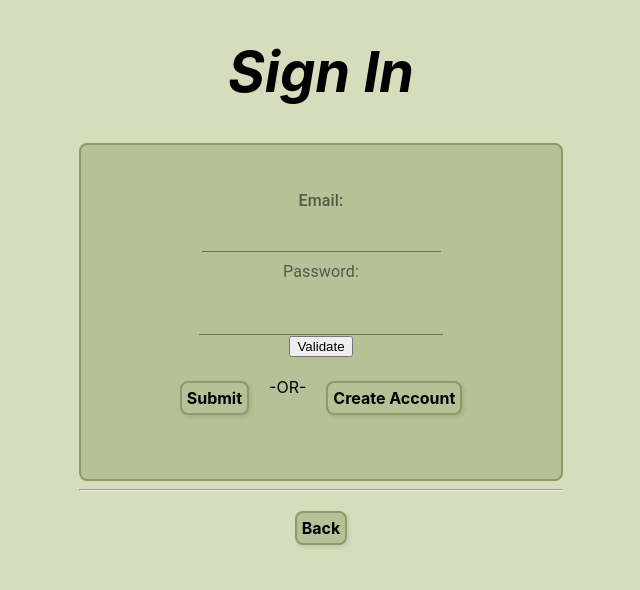
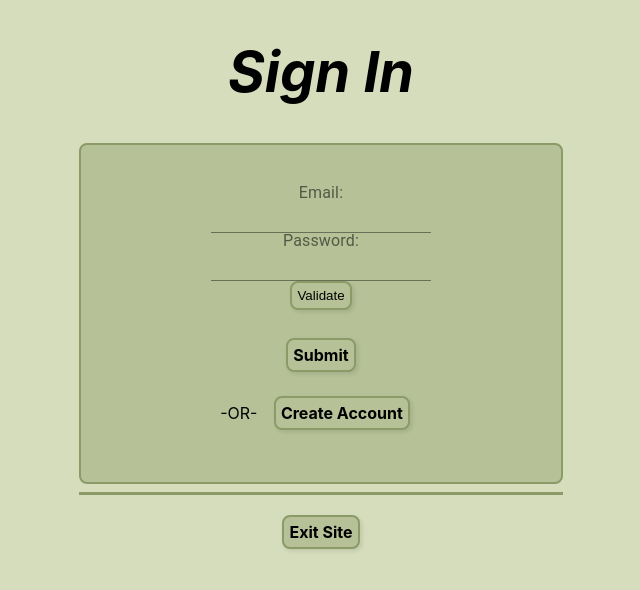
Before and after one commit to dungtran3864/swen-514-web-app, a React (Create React App) app: page /sign-in in a window 1280 px wide. Shown: the top 590 px of the page, without its empty margins (319-959 px from the left). Built offline with nearby package versions, Linux system fonts and the light colour scheme.

Commit message:
worked on implementing the sign in post method

```diff
--- a/src/SignIn.js
+++ b/src/SignIn.js
@@ -15,72 +15,53 @@ const StyledSignIn = styled(CenteredColumn)`
     ${Styles.header};
   }
 
-  #email{
-    ${Styles.label};
+  button{
+    ${Styles.darkOutline};
+    background-color: ${Colors.green2};
+    ${Styles.smallShadow};
+    cursor: pointer;
   }
 
-  #password{
-    ${Styles.input};
+  hr{
+    ${Styles.hr};
   }
-
-  #emailLabel{
-    ${Styles.label};
-  }
-
-  #passwordLabel{
-    ${Styles.input};
-  }
-
-  #buttons{
-    padding: 12px;
-    ${Styles.centeredRow};
-  }
-
-  #or{
-    margin: 8px;
-    align: center;
-  }
-
 ` ;
 
 const axios = require('axios').default;
 
 class SignIn extends Component{
 
-    axiosPost(email, password){
-        axios.post('https://itpuavz5l8.execute-api.us-east-1.amazonaws.com/dev/login', {
-            "email": "email",
-            "password": "password"
-        }).then(function (response){
-            console.log(response);
-        }).catch(function(error){
-            console.log(error);
-        });
-    }
-
     constructor(props) {
         super(props);
         console.log(this.props)
         this.state = {
             email: "",
-            password: "",
+            password: ""
         }
     }
 
     render() {
         return (
             <StyledSignIn>
+                <head>
+                    <title>WSCS - Sign In</title>
+                </head>
                 <header className="Account-Header">
                     <h1>Sign In</h1>
                 </header>
                 <body>
                 <div className="Form">
                     <div id="login">
-                        <InputLabel htmlFor="email" id="emailLabel">Email:</InputLabel>
-                        <Input type="text" id="email" name="email"/>
-                        <InputLabel htmlFor="password" id="passwordLabel">Password:</InputLabel>
-                        <Input type="password" id="password" name="password"/><br/>
-                        <button id="validate">Validate</button>
+                        {this.state.invalidEmail && <label className="error-msg">Email not found.</label>}
+                        <InputLabel htmlFor="email">Email:</InputLabel>
+                        <Input type="text" id="email" name="email" onChange={evt => this.updateEmail(evt)} /> {/* todo : update the states on input */}
+
+                        {this.state.invalidPassword && <label className="error-msg">Password is incorrect.</label>}
+                        <InputLabel htmlFor="password">Password:</InputLabel>
+                        <Input type="password" id="password" name="password" onChange={evt => this.updatePassword(evt)}/><br/>
+
+                        <button id="validate-button" onClick={() => this.axiosPost()}>Validate</button><br />
+                        <p id = "t3st"></p>
                     </div>
 
                     <div id="buttons">
@@ -90,12 +71,49 @@ class SignIn extends Component{
                     </div>
                 </div>
                 <hr />
-                <Button to={"/"} label={"Back"}/>
+                <Button to={"/"} label={"Exit Site"}/>
                 </body>
             </StyledSignIn>
         );
     }
+
+    updateEmail(evt) {
+        this.setState({email: evt.target.value});
+    }
+
+    updatePassword(evt) {
+        this.setState({password: evt.target.value});
+    }
+
+    check(){
+        document.getElementById("validate-button").innerText = "Button";
+    }
+
+    validateStates(){
+        this.axiosPost();
+    }
+
+    axiosPost(){
+        axios.post('https://itpuavz5l8.execute-api.us-east-1.amazonaws.com/dev/login', {
+            "email": this.state.email,
+            "password": this.state.password
+        }).then(function (response){
+            console.log(response);
+            if(response.status === 401){
+                //email does not exist: set invalidEmail to true
+                this.setState({invalidEmail: true});
+            }else if(response.status === 403){
+                //password is incorrect: set invalidEmail to true
+                this.setState({invalidPassword: true});
+            }else{
+                //everything is awesome
+                //todo: testing the method: true should be changed to false OR removed
+            }
+        }).catch(function(error){
+            console.log(error);
+        });
+    }
+
 }
 
-
 export default SignIn;
```
